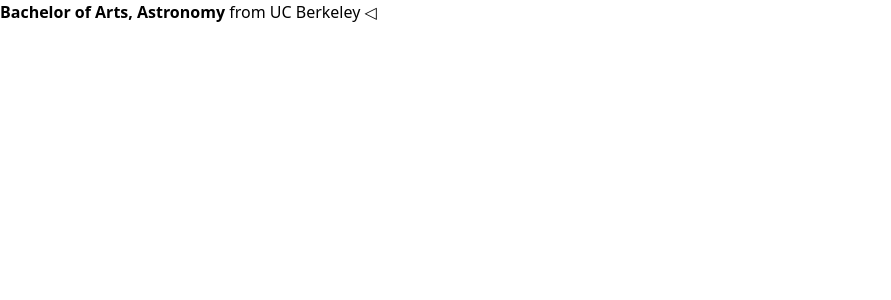
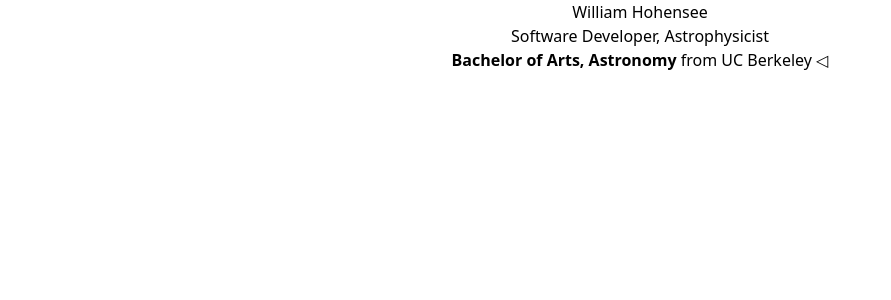
Before and after one commit to whohensee/personal-website, a SvelteKit app: page / in a window 1280 px wide. Shown: the top 300 px of the page, without its empty margins (0-891 px from the left). Built offline with nearby package versions, Linux system fonts and the light colour scheme.

Commit message:
Introduce basic file and page structure

```diff
--- /dev/null
+++ b/src/lib/components/Header.svelte
@@ -0,0 +1,10 @@
+<script lang="ts">
+</script>
+
+<div class="flex w-fit flex-col text-center">
+	<h1>William Hohensee</h1>
+	<h2>Software Developer, Astrophysicist</h2>
+</div>
+
+<style>
+</style>
--- a/src/routes/+page.svelte
+++ b/src/routes/+page.svelte
@@ -1,10 +1,15 @@
 <script lang="ts">
+	import Header from '$lib/components/Header.svelte';
+
 	let toggled = $state(false);
 
 	function swapToggled() {
 		toggled = !toggled;
 	}
 </script>
+
+<div class="flex flex-col items-center">
+	<Header />
 
 	<button type="button" onclick={swapToggled}>
 		<p>
@@ -19,3 +24,4 @@
 			<p>Toggled is on!</p>
 		{/if}
 	</button>
+</div>
```
Lines whose indentation alone changed are shown as unchanged.
